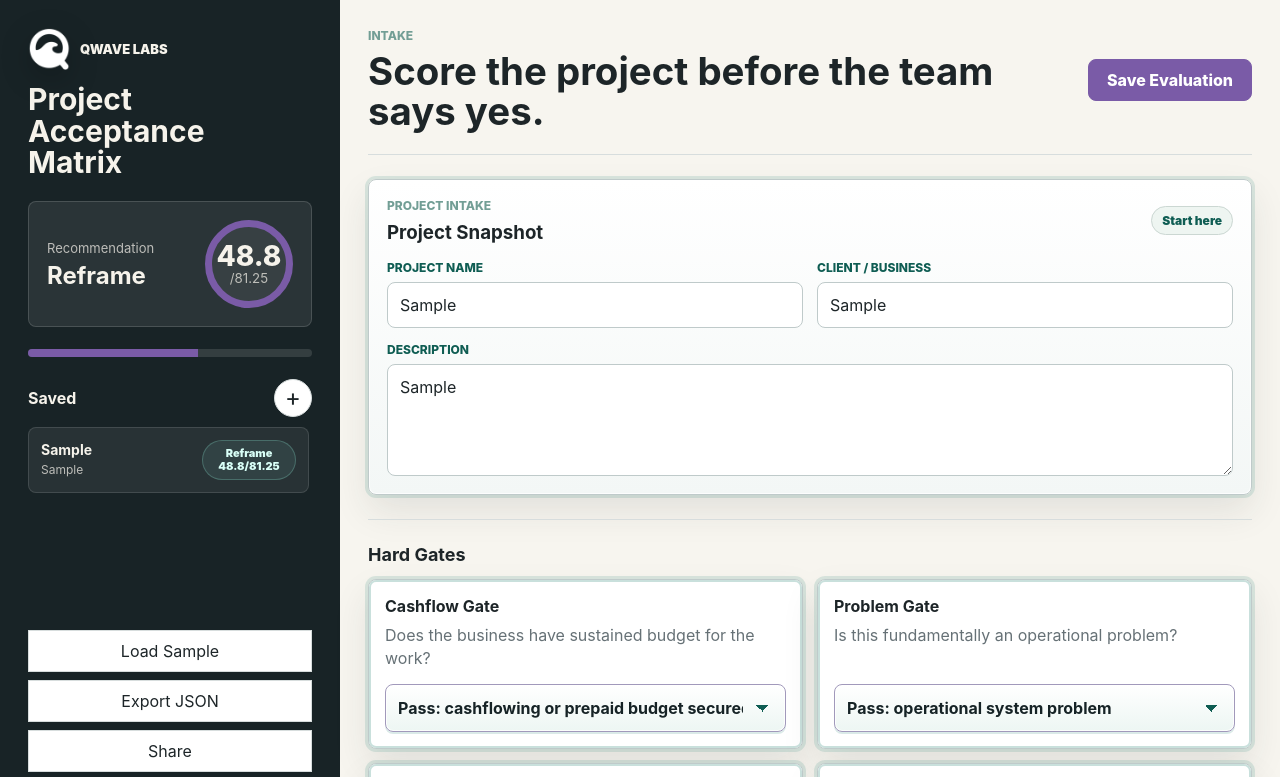
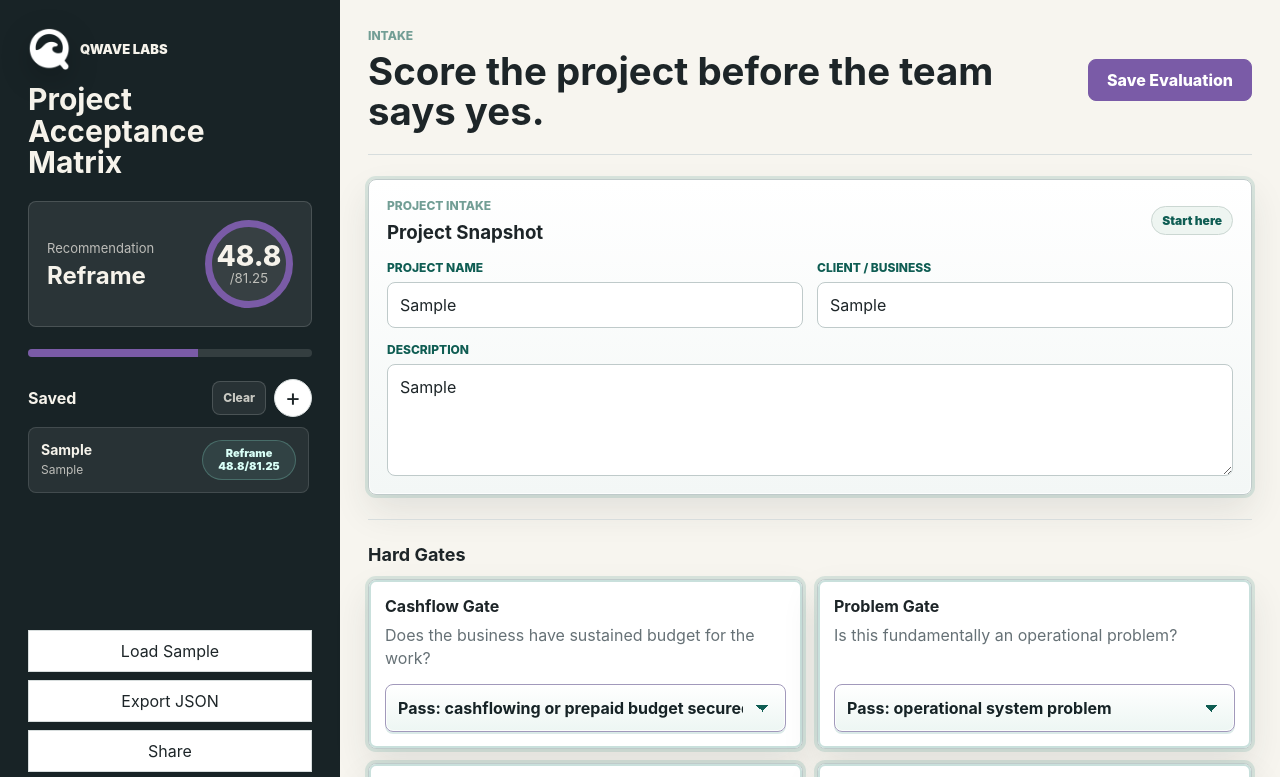
Before and after one commit to ravencross/qwave-project-acceptance-matrix, a website: page index.html in a window 1280 px wide. Both pictures are taken after typing "Sample", "Sample", "Sample", "Sample", "Sample", "Sample" into the empty fields and a click on the button "Save Evaluation". Shown: the top 777 px of the page. Drawn offline with Linux system fonts and the light colour scheme.

Commit message:
Add clear saved projects button

```diff
--- a/app.js
+++ b/app.js
@@ -169,6 +169,7 @@ const scoreMeter = document.querySelector("#scoreMeter");
 const decisionCard = document.querySelector("#decisionCard");
 const decisionReason = document.querySelector("#decisionReason");
 const savedList = document.querySelector("#savedList");
+const clearSavedButton = document.querySelector("#clearSavedButton");
 let activeId = null;
 
 function createId() {
@@ -514,6 +515,7 @@ function updateDecision() {
 function renderSaved() {
   const saved = getSaved();
   savedList.innerHTML = "";
+  clearSavedButton.disabled = saved.length === 0;
 
   if (saved.length === 0) {
     const empty = document.createElement("p");
@@ -547,6 +549,11 @@ function renderSaved() {
       button.addEventListener("click", () => writeEvaluation(evaluation));
       savedList.appendChild(button);
     });
+}
+
+function clearSaved() {
+  setSaved([]);
+  renderSaved();
 }
 
 function saveCurrent() {
@@ -637,6 +644,7 @@ form.addEventListener("input", updateDecision);
 form.addEventListener("change", updateDecision);
 document.querySelector("#saveButton").addEventListener("click", saveCurrent);
 document.querySelector("#newProjectButton").addEventListener("click", newEvaluation);
+clearSavedButton.addEventListener("click", clearSaved);
 document.querySelector("#sampleButton").addEventListener("click", () => writeEvaluation(sampleEvaluation));
 document.querySelector("#exportButton").addEventListener("click", exportJson);
 document.querySelector("#shareButton").addEventListener("click", () => {
--- a/index.html
+++ b/index.html
@@ -37,7 +37,10 @@
         <section class="saved-panel">
           <div class="panel-title-row">
             <h2>Saved</h2>
-            <button class="icon-button" id="newProjectButton" type="button" title="New evaluation" aria-label="New evaluation">+</button>
+            <div class="saved-tools">
+              <button class="clear-saved-button" id="clearSavedButton" type="button">Clear</button>
+              <button class="icon-button" id="newProjectButton" type="button" title="New evaluation" aria-label="New evaluation">+</button>
+            </div>
           </div>
           <div class="saved-list" id="savedList"></div>
         </section>
--- a/styles.css
+++ b/styles.css
@@ -185,6 +185,33 @@ button:hover {
 .panel-title-row h2 {
   margin: 0;
   font-size: 16px;
+}
+
+.saved-tools {
+  display: flex;
+  align-items: center;
+  gap: 8px;
+}
+
+.clear-saved-button {
+  min-height: 34px;
+  padding: 0 10px;
+  border-color: rgba(255, 255, 255, 0.16);
+  border-radius: 8px;
+  background: rgba(255, 255, 255, 0.07);
+  color: rgba(246, 243, 235, 0.78);
+  font-size: 12px;
+  font-weight: 850;
+}
+
+.clear-saved-button:hover {
+  border-color: rgba(184, 62, 62, 0.7);
+  color: #ffe1dc;
+}
+
+.clear-saved-button:disabled {
+  opacity: 0.42;
+  cursor: not-allowed;
 }
 
 .icon-button {
```
